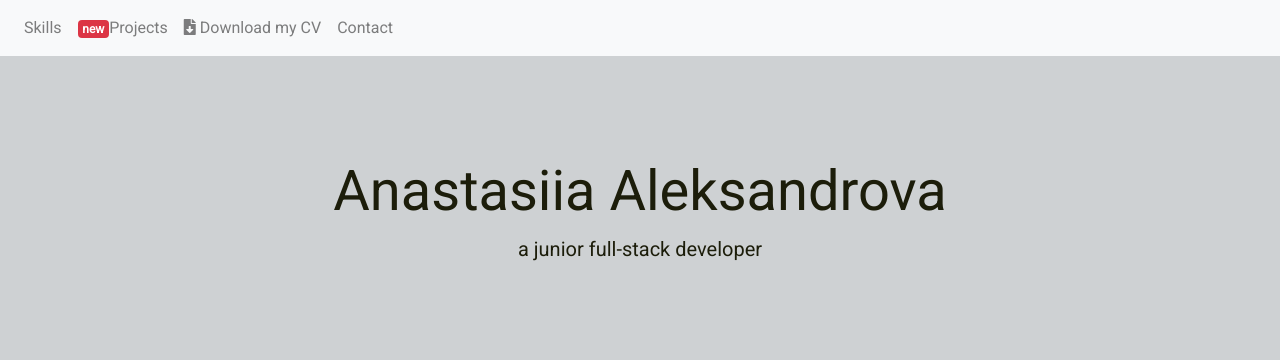
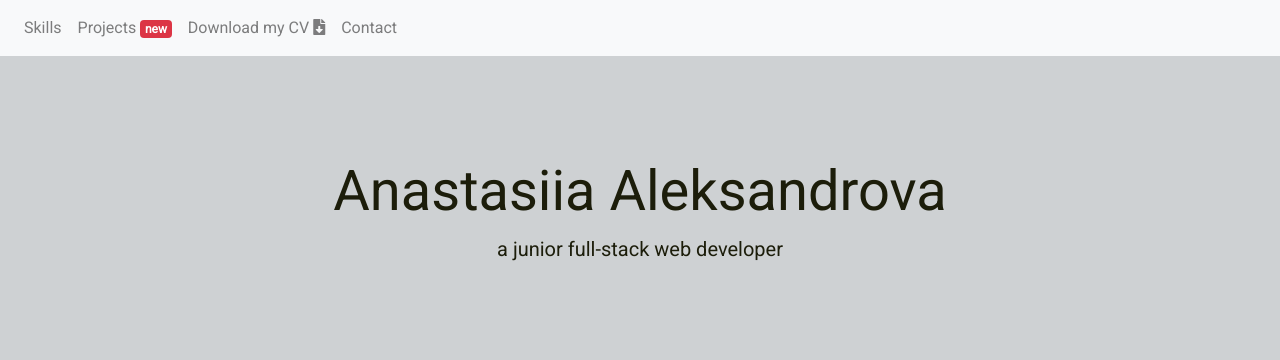
Before and after one commit to AnastasiiaAleksandrova/portfolio_project, a website: page content/index.html in a window 1280 px wide. Shown: the top 360 px of the page. Drawn offline with nearby package versions, Linux system fonts and the light colour scheme.

Commit message:
small things

```diff
--- a/content/index.html
+++ b/content/index.html
@@ -26,10 +26,10 @@
                     <a class="nav-link" href="#skills">Skills</a>
                   </li>
                   <li class="nav-item">
-                    <a class="nav-link" href="#projects"><span class="badge badge-danger">new</span>Projects</a>
+                    <a class="nav-link" href="#projects">Projects <span class="badge badge-danger">new</span></a>
                   </li>
                   <li class="nav-item">
-                    <a class="nav-link" download href="AnastasiiaAleksandrova_InternDeveloper_CV.pdf"><i class="fas fa-file-download"></i> Download my CV</a>
+                    <a class="nav-link" download href="AnastasiiaAleksandrova_InternDeveloper_CV.pdf">Download my CV <i class="fas fa-file-download"></i></a>
                   </li>
                   <li class="nav-item">
                       <a class="nav-link" href="#contact">Contact</a>
@@ -43,7 +43,7 @@
     <div class="jumbotron jumbotron-fluid">
         <div class="container">
           <h1 class="display-4 animated animatedFadeInUp fadeInUp">Anastasiia Aleksandrova</h1>
-          <p class="lead animated animatedFadeInUp fadeInUp">a junior full-stack developer</p>
+          <p class="lead animated animatedFadeInUp fadeInUp">a junior full-stack web developer</p>
         </div>
     </div>
 
```
